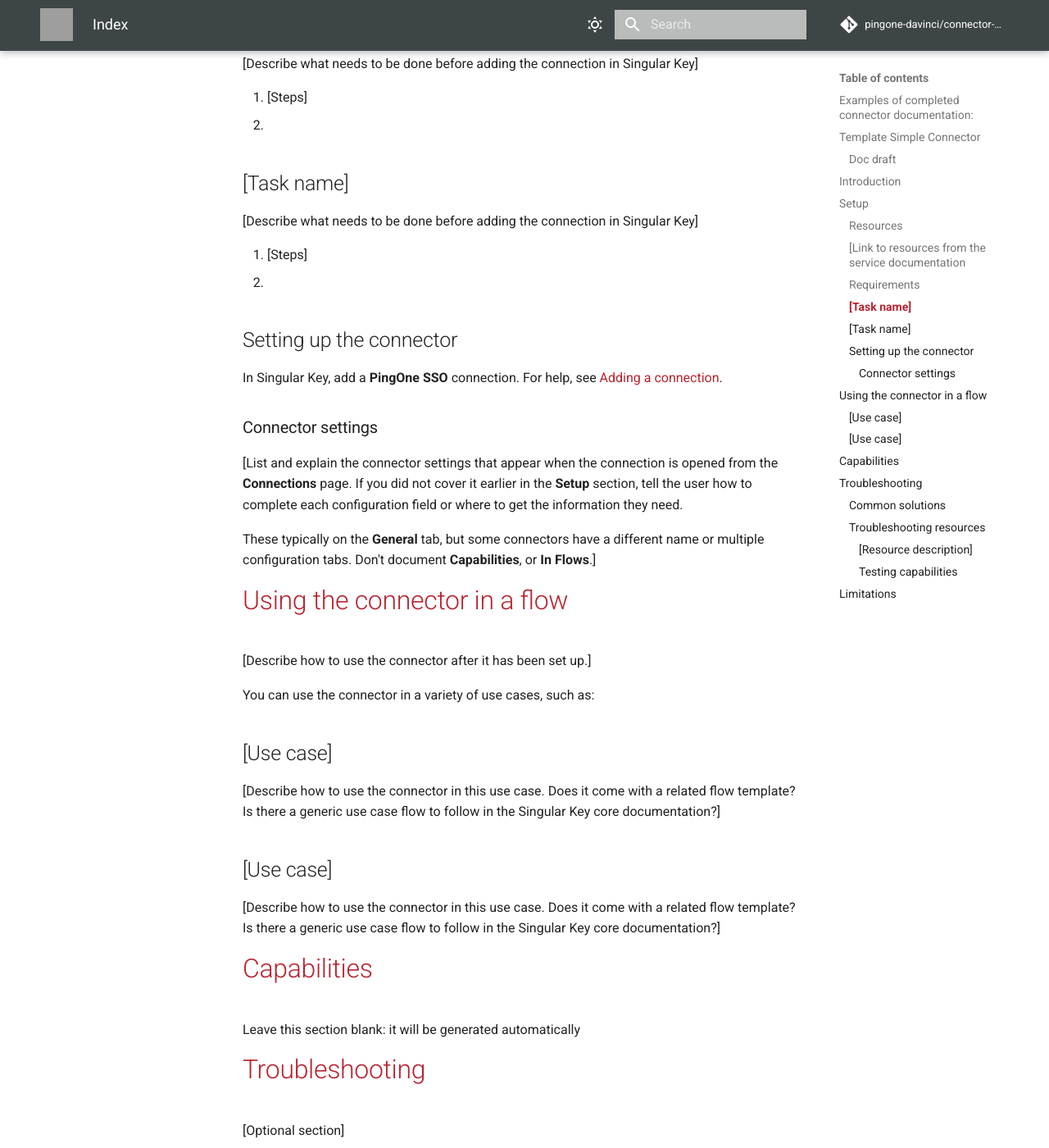
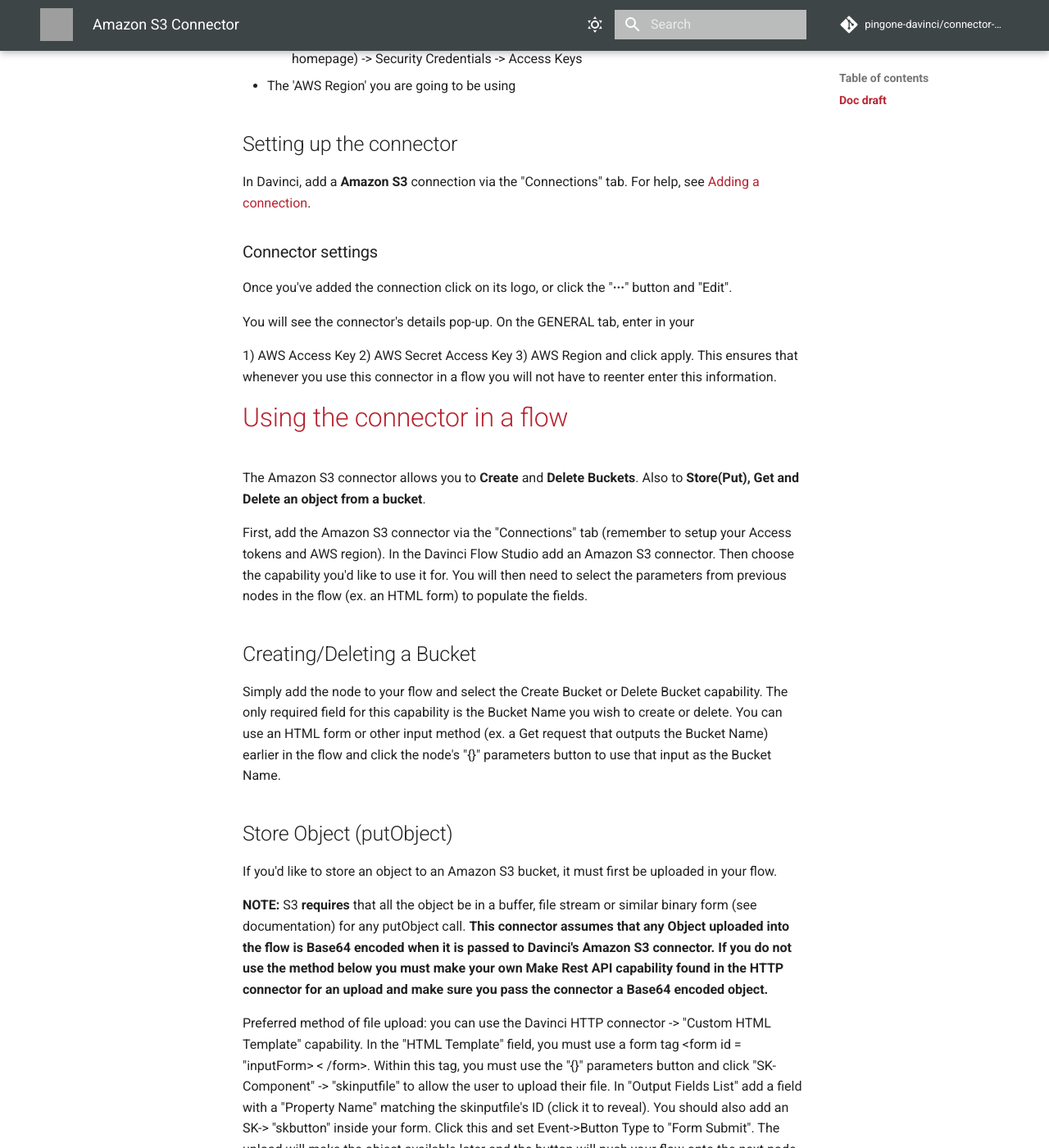
Before and after one commit to pingone-davinci/documentation, an MkDocs documentation site: the page built from docs/aws-s3/README.md, in a window 1280 px wide and 1400 px high, scrolled down 1126 px. Shown: the whole window at 82% size. Built offline with MkDocs 1.6.1 and Material for MkDocs 9.7.7, drawn with Linux system fonts in a browser that asks for light colours; comment, search, counter and statistics services are not loaded; some of the changed text lies outside the part shown; grey boxes are pictures that could not be loaded.

Commit message:
First commit - Proposed Final - Scott Banducci

```diff
--- a/docs/aws-s3/README.md
+++ b/docs/aws-s3/README.md
@@ -1,122 +1,117 @@
-## Examples of completed connector documentation:
-
-* https://docs.pingidentity.com/bundle/davinci-pingone-risk-connector/page/enk1642800997036.html
-* https://docs.pingidentity.com/bundle/davinci-pingone-connector/page/hlh1642792860912.html
-
-
-# Template Simple Connector
+# Amazon S3 Connector
 
 
 ## Doc draft
 
-Author:
+
+Author: Scott Banducci (scottbanducci@pingidentity.com)
 
 
 # Introduction
 
-[Describe the product. List the main use cases the connector supports.]
+Amazon S3 or Amazon Simple Storage Service is a service offered by Amazon Web Services that provides object storage through a web service interface. Amazon S3 uses the same scalable storage infrastructure that Amazon.com uses to run its e-commerce network. The Amazon S3 Connector enables you to:
 
+1. Create a Bucket
+2. Delete a Bucket
+3. Store Object
+4. Get an Object from a Bucket
+5. Delete an Object
 
 # Setup
 
 
 ## Resources
 
-For information and setup help, see the following sections of the [service name] documentation:
+For information and setup help, see the following sections of the Amazon documentation:
 
+* [Amazon S3 API Reference](https://docs.aws.amazon.com/AmazonS3/latest/API/Welcome.html "API Overview page, this connector uses the SDK but this still might be useful")
 
-## [Link to resources from the service documentation
+* [Amazon SDK documentation](https://docs.aws.amazon.com/AWSJavaScriptSDK/latest/AWS/S3.html"S3 Javascript SDK documentation; good for request parameters and response syntax")
 
 
 ## Requirements
 
+
 To use the connector, you'll need:
+
+* An Amazon S3 Account
+* Your S3 Account 'Access ID' and 'Secret Access Key'
+	* these can be found by clicking the account username (in the top right of your S3 homepage) -> Security Credentials -> Access Keys
+* The 'AWS Region' you are going to be using
+
+## Setting up the connector
 
 
 
-* [List pre-requisites]
-*
-
-
-## [Task name]
-
-[Describe what needs to be done before adding the connection in Singular Key]
-
-
-
-1. [Steps]
-2.
-
-
-## [Task name]
-
-[Describe what needs to be done before adding the connection in Singular Key]
-
-
-
-1. [Steps]
-2.
-
-
-## Setting up the connector
-
-In Singular Key, add a **PingOne SSO** connection. For help, see [Adding a connection](https://docs.google.com/document/d/1Sc9tD5tn9dl79qOWup0k3eKk5hrNVI8lZPAdm8loeiA/edit#).
+In Davinci, add a **Amazon S3** connection via the "Connections" tab. For help, see [Adding a connection](https://docs.google.com/document/d/1Sc9tD5tn9dl79qOWup0k3eKk5hrNVI8lZPAdm8loeiA/edit#).
 
 
 ### Connector settings
 
-[List and explain the connector settings that appear when the connection is opened from the **Connections** page. If you did not cover it earlier in the **Setup** section, tell the user how to complete each configuration field or where to get the information they need.
 
-These typically on the **General** tab, but some connectors have a different name or multiple configuration tabs. Don't document **Capabilities**, or **In Flows**.]
+Once you've added the connection click on its logo, or click the "**·****·****·**"  button and "Edit".
+
+You will see the connector's details pop-up. On the GENERAL tab, enter in your
+
+1) AWS Access Key
+2) AWS Secret Access Key
+3) AWS Region
+and click apply. This ensures that whenever you use this connector in a flow you will not have to reenter enter this information.
 
 
 # Using the connector in a flow
 
-[Describe how to use the connector after it has been set up.]
 
-You can use the connector in a variety of use cases, such as:
+The Amazon S3 connector allows you to **Create** and **Delete Buckets**. Also to **Store(Put), Get and Delete an object from a bucket**.
+
+First, add the Amazon S3 connector via the "Connections" tab (remember to setup your Access tokens and AWS region). In the Davinci Flow Studio add an Amazon S3 connector. Then choose the capability you'd like to use it for. You will then need to select the parameters from previous nodes in the flow (ex. an HTML form) to populate the fields.
 
 
-## [Use case]
+## Creating/Deleting a Bucket
 
-[Describe how to use the connector in this use case. Does it come with a related flow template? Is there a generic use case flow to follow in the Singular Key core documentation?]
+Simply add the node to your flow and select the Create Bucket or Delete Bucket capability.  The only required field for this capability is the Bucket Name you wish to create or delete. You can use an HTML form or other input method (ex. a Get request that outputs the Bucket Name) earlier in the flow and click the node's "{}" parameters button to use that input as the Bucket Name.
 
 
-## [Use case]
+## Store Object (putObject)
+If you'd like to store an object to an Amazon S3 bucket, it must first be uploaded in your flow.
 
-[Describe how to use the connector in this use case. Does it come with a related flow template? Is there a generic use case flow to follow in the Singular Key core documentation?]
+**NOTE:** S3 **requires** that all the object be in a buffer, file stream or similar binary form (see documentation) for any putObject call. **This connector assumes that any Object uploaded into the flow is Base64 encoded when it is passed to Davinci's Amazon S3 connector. If you do not use the method below you must make your own Make Rest API capability found in the HTTP connector for an upload and make sure you pass the connector a Base64 encoded object.**
+
+Preferred method of file upload: you can use the Davinci HTTP connector -> "Custom HTML Template" capability. In the "HTML Template" field, you must use a form tag <form id = "inputForm> < /form>. Within this tag, you must use the "{}" parameters button and click "SK-Component" -> "skinputfile" to allow the user to upload their file. In "Output Fields List" add a field with a "Property Name" matching the skinputfile's ID (click it to reveal). You should also add an SK-> "skbutton" inside your form. Click this and set Event->Button Type to "Form Submit". The upload will make the object available later and the button will push your flow onto the next node.
+
+Use :
+* an existing Bucket name,
+* a new and unique Key,
+* the object previously uploaded using "skinputfile" technique above when using
+
+Your object will be stored in the given Bucket with the given Key.
+
+## Get Object
+
+Simply pass the connector:
+* the Bucket name
+* and Key
+
+of the object you are trying to retrieve and it will be returned in the response's Body which is accessible later in the flow via the "objectData" output in the Amazon S3 'Get Object' node. The object will be downloaded as a file without any extension.
+
+## Delete Object
 
 
+Simply pass the Amazon S3 'Delete Object' node the Bucket name, Key, and (optional)Version ID of the object you want to delete. The response will come back with code 204 and No Content.
+
 # Capabilities
-
-Leave this section blank: it will be generated automatically
 
 
 # Troubleshooting
 
-[Optional section]
 
 
-## Common solutions
+NOTE: dealing with the putObject upload restrictions can be difficult. It is highly recommended you use the technique described above.
 
-[Describe solutions to common problems the user might encounter when setting up or using the connector. If there are any required steps, include them in the **Setup** section.]
+NOTE: putObject will return  Data: {ETag: "###########################"}. This ETag number can be used to locate your object.
 
-
-## Troubleshooting resources
-
-
-### [Resource description]
-
-[Describe other resources, tools, reference information, or links that might be helpful when troubleshooting.]
-
-
-### Testing capabilities
-
-You can test each capability individually. For help, see [Testing capabilities](https://docs.google.com/document/d/1Sc9tD5tn9dl79qOWup0k3eKk5hrNVI8lZPAdm8loeiA/edit#).
-
+NOTE: Delete Bucket and Delete Object will return empty, status 204 responses.
 
 # Limitations
 
-[Optional section]
-
-[Describe any issues or limitations.]
+* This connector has limited capabilities compared to the full extent of the Amazon S3 SDK. If you'd like to see more capabilities added or have other suggestions, please let your Ping contact know.
```
